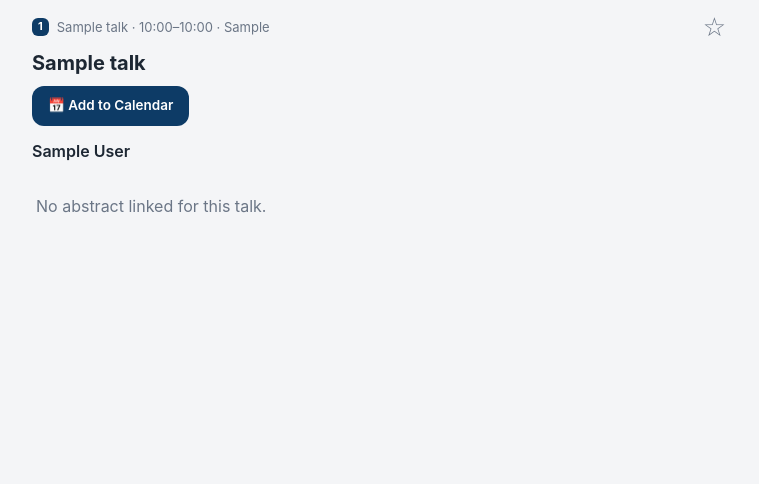
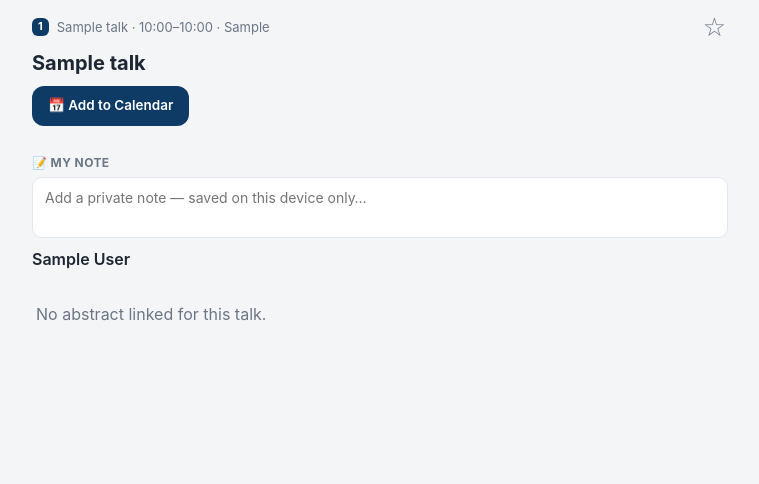
Before and after one commit to jikhanjung/strati2026, a Django app: page /talk/1/ in a window 1280 px wide. Shown: the part 53-537 px from the top of the page, without its empty margins (260-1019 px from the left). Run offline with Django 5.2, Linux system fonts and the light colour scheme; tables that the repository leaves empty hold one stand-in row (values such as "Sample post"); data that the repository does not hold is empty.

Commit message:
Per-talk notes saved in localStorage
Add a private per-talk note (key strati_notes = {talkId: text}) editable on the
talk detail page with autosave. Cards with a note show a 📝 marker; My Plan
full-width cards also render the note text. No login, device-local.

Co-Authored-By: Claude Opus 4.8 (1M context) <noreply@anthropic.com>

```diff
--- a/congress/templates/congress/talk_detail.html
+++ b/congress/templates/congress/talk_detail.html
@@ -21,6 +21,12 @@
 
   {% if talk %}
   <a class="cal-btn" href="{% url 'calendar_ics' %}?ids={{ talk.id }}">📅 Add to Calendar</a>
+
+  <section class="note">
+    <label class="note-h" for="note">📝 My note <span class="note-status" id="note-status"></span></label>
+    <textarea id="note" data-id="{{ talk.id }}" rows="2"
+              placeholder="Add a private note — saved on this device only…"></textarea>
+  </section>
   {% endif %}
 
   {% if abstract %}
@@ -45,3 +51,29 @@
   {% endif %}
 </article>
 {% endblock %}
+
+{% block scripts %}
+<script>
+(function () {
+  const ta = document.getElementById('note');
+  if (!ta || !window.STRATI) return;
+  const id = parseInt(ta.dataset.id, 10);
+  const status = document.getElementById('note-status');
+  ta.value = STRATI.getNote(id);
+  function autoSize() { ta.style.height = 'auto'; ta.style.height = ta.scrollHeight + 'px'; }
+  autoSize();
+  let timer;
+  ta.addEventListener('input', () => {
+    autoSize();
+    if (status) status.textContent = '…';
+    clearTimeout(timer);
+    timer = setTimeout(() => {
+      STRATI.setNote(id, ta.value);
+      if (status) { status.textContent = 'Saved'; setTimeout(() => {
+        if (status.textContent === 'Saved') status.textContent = '';
+      }, 1500); }
+    }, 400);
+  });
+})();
+</script>
+{% endblock %}
--- a/congress/templates/congress/timetable.html
+++ b/congress/templates/congress/timetable.html
@@ -47,6 +47,10 @@
     let cls = 'talk', style = '';
     if (opts.top != null) { cls = 'talk gtalk'; style = ` style="top:${opts.top}px;height:${opts.height}px"`; }
     else if (opts.minHeight) { style = ` style="min-height:${opts.minHeight}px"`; }
+    // 메모: 전체폭(단독) 카드에만 내용 표시(겹침 그리드 카드는 잘리므로 제외 — 📝 표시만)
+    const note = STRATI.getNote(t.id);
+    const noteHtml = (opts.top == null && note)
+      ? `<div class="talk-note">📝 ${STRATI.esc(note)}</div>` : '';
     return `<div class="${cls}" data-id="${t.id}" data-start="${t.start}" data-end="${t.end||''}"${style}>
       <div class="talk-time">${t.start}${t.end?'–'+t.end:''}</div>
       <div class="talk-body">
@@ -54,6 +58,7 @@
         <div class="talk-meta">${t.session?`<span class="badge">${t.session}</span>`:''}
           ${t.author?`<span class="author">${STRATI.esc(t.author)}</span>`:''}</div>
         ${place?`<div class="talk-place">📍 ${STRATI.esc(place)}</div>`:''}
+        ${noteHtml}
       </div>
       <button class="bm" data-id="${t.id}">★</button>
     </div>`;
--- a/static/app.js
+++ b/static/app.js
@@ -1,6 +1,7 @@
-/* STRATI 2026 — client-side bookmarks (localStorage, no login). */
+/* STRATI 2026 — client-side bookmarks + notes (localStorage, no login). */
 (function () {
   const KEY = "strati_bm";
+  const NKEY = "strati_notes";
 
   function getBM() {
     try { return JSON.parse(localStorage.getItem(KEY) || "[]"); }
@@ -8,6 +9,20 @@
   }
   function setBM(arr) { localStorage.setItem(KEY, JSON.stringify(arr)); }
   function isBM(id) { return getBM().includes(id); }
+
+  // 메모: { talkId: text } 형태로 저장
+  function getNotes() {
+    try { return JSON.parse(localStorage.getItem(NKEY) || "{}"); }
+    catch (e) { return {}; }
+  }
+  function getNote(id) { return getNotes()[id] || ""; }
+  function hasNote(id) { return !!getNotes()[id]; }
+  function setNote(id, text) {
+    const n = getNotes();
+    text = (text || "").trim();
+    if (text) n[id] = text; else delete n[id];
+    localStorage.setItem(NKEY, JSON.stringify(n));
+  }
   function toggle(id) {
     const a = getBM();
     const i = a.indexOf(id);
@@ -24,7 +39,13 @@
     btn.textContent = on ? "★" : "☆";
     btn.classList.toggle("on", on);
   }
-  function refresh() { document.querySelectorAll(".bm").forEach(paint); }
+  function refresh() {
+    document.querySelectorAll(".bm").forEach(paint);
+    // 메모가 있는 카드 표시(제목 옆 📝)
+    document.querySelectorAll(".talk[data-id]").forEach(el => {
+      el.classList.toggle("has-note", hasNote(parseInt(el.dataset.id, 10)));
+    });
+  }
 
   document.addEventListener("click", function (e) {
     const btn = e.target.closest(".bm");
@@ -38,5 +59,5 @@
 
   document.addEventListener("DOMContentLoaded", refresh);
 
-  window.STRATI = { getBM, isBM, toggle, esc, refresh };
+  window.STRATI = { getBM, isBM, toggle, esc, refresh, getNote, hasNote, setNote };
 })();
--- a/static/style.css
+++ b/static/style.css
@@ -67,6 +67,19 @@ a { color: inherit; text-decoration: none; }
 .talk-meta { margin-top: 4px; display: flex; flex-wrap: wrap; gap: 6px; align-items: center; }
 .author { color: var(--muted); font-size: 12.5px; }
 .talk-place { color: var(--muted); font-size: 12px; margin-top: 3px; }
+.talk.has-note .talk-title::after { content: " 📝"; font-size: 12px; }
+.talk-note { margin-top: 5px; font-size: 12.5px; color: #5a4a00; white-space: pre-wrap;
+  background: #fff7e0; border: 1px solid #f0d98a; border-radius: 8px; padding: 4px 8px; }
+
+/* Per-talk note editor (talk detail) */
+.note { margin: 14px 0 4px; }
+.note-h { display: block; font-size: 12px; font-weight: 700; color: var(--muted);
+  text-transform: uppercase; letter-spacing: .4px; margin-bottom: 6px; }
+.note-status { text-transform: none; letter-spacing: 0; font-weight: 600; color: var(--accent); }
+#note { width: 100%; box-sizing: border-box; border: 1px solid var(--line); border-radius: 10px;
+  padding: 10px 12px; font: inherit; font-size: 14px; resize: none; overflow: hidden;
+  background: var(--card); color: var(--ink); }
+#note:focus { outline: none; border-color: var(--accent); box-shadow: 0 0 0 2px rgba(13,59,102,.12); }
 
 /* "No schedule at current time" banner */
 .nowbanner { margin: 0 2px 12px; padding: 9px 12px; border-radius: 10px;
```
Also changed, not shown: devlog/20260630_025_per_talk_notes.md (added, +33 -0 lines).
